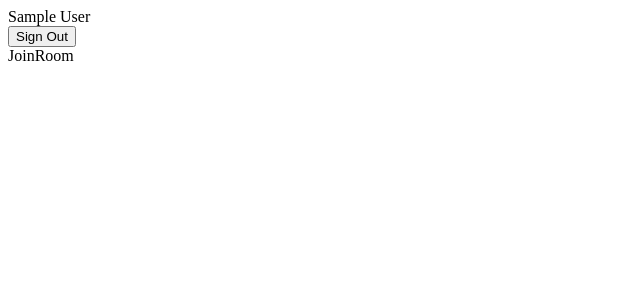
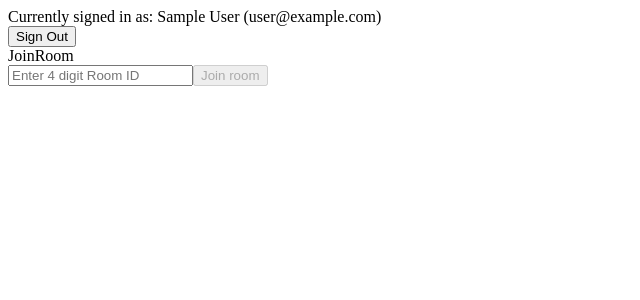
Before and after one commit to gabebierman/auth-app, a React (Create React App) app: page /join-room in a window 1280 px wide. Shown: the top 300 px of the page, without its empty margins (0-640 px from the left). Built offline with nearby package versions, Linux system fonts and the light colour scheme; no server answers; sample sign-in values are in the browser's storage.

Commit message:
finish hook and chat display

```diff
--- a/server.js
+++ b/server.js
@@ -1,7 +1,7 @@
 const COLORS = require("./colors");
 const app = require("express")();
 const server = require("http").createServer(app);
-const io = require("socket.io")(server);
+const io = require("socket.io")(server, { cors: { origin: "*" } });
 const PORT = process.env.PORT || 8080;
 
 io.on("connection", (socket) => {
@@ -17,7 +17,7 @@ io.on("connection", (socket) => {
 
     //tell room that user has joined
 
-    io.to(roomID).emit("user connect", { username });
+    io.to(roomID).emit("user connect", { username, time: new Date() });
 
     // handle when a user sends a message
 
--- a/src/App.js
+++ b/src/App.js
@@ -12,7 +12,10 @@ function App() {
         <>
             {auth.currentUser && (
                 <>
-                    <div>{auth.currentUser?.displayName}</div>
+                    <div>
+                        Currently signed in as: {auth.currentUser?.displayName} (
+                        {auth.currentUser?.email})
+                    </div>
                     <button onClick={() => auth.signOut()}>Sign Out</button>
                 </>
             )}
--- a/src/JoinRoom.jsx
+++ b/src/JoinRoom.jsx
@@ -1,10 +1,26 @@
-import React from "react";
-import { auth } from "./firebase.config";
+import { useState } from "react";
+import { useNavigate } from "react-router-dom";
+import ChatRoom from "./ChatRoom";
 
 function JoinRoom() {
+    const [roomID, setRoomID] = useState("");
+    const navigate = useNavigate();
     return (
         <>
             <div>JoinRoom</div>
+            <input
+                id="room-id"
+                onChange={(e) => setRoomID(e.target.value)}
+                placeholder="Enter 4 digit Room ID"
+            ></input>
+            <button
+                disabled={roomID.length < 4}
+                onClick={() => {
+                    navigate(`/room/${roomID}`);
+                }}
+            >
+                Join room
+            </button>
         </>
     );
 }
```
Also changed, not shown: src/ChatDisplay.jsx (+19 -2 lines), src/useSocket.js (+39 -0 lines).
